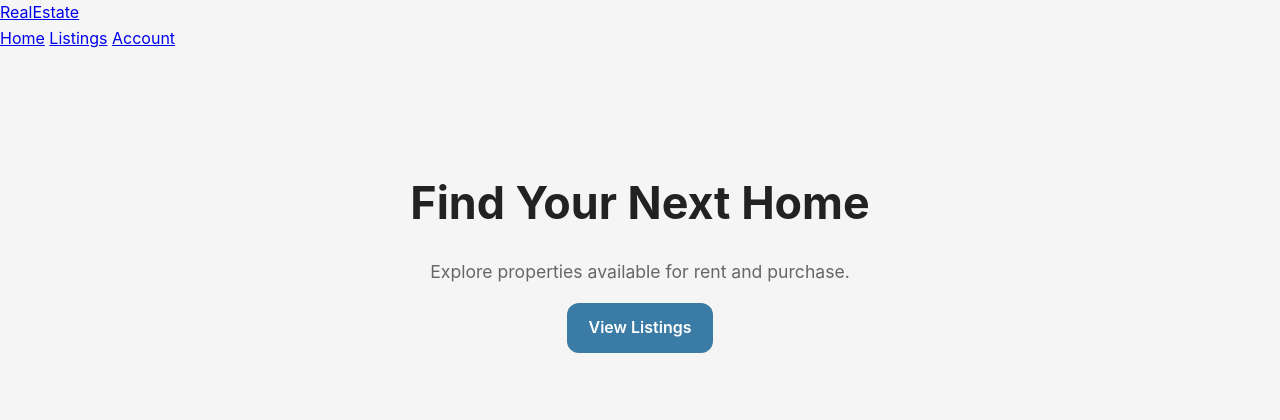
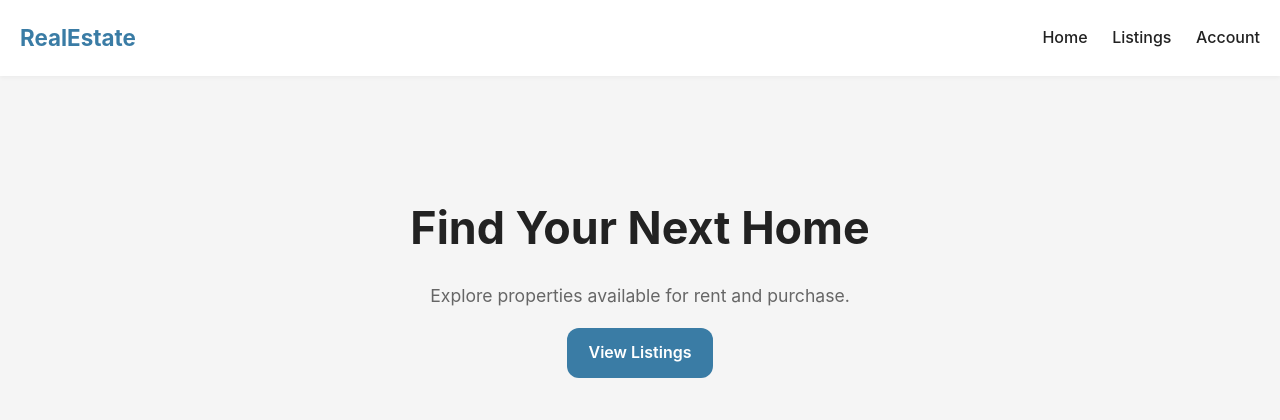
Before and after one commit to Blank55-cell/milestoneproject4, a Django app: template templates/home.html in a window 1280 px wide. Shown: the top 420 px of the page. Run offline with Django 5.2, Linux system fonts and the light colour scheme; the template is opened without the code that fills it, so the values that code supplies are empty.

Commit message:
added in authentication alert etc and the way they should hopefully appear

```diff
--- a/static/css/style.css
+++ b/static/css/style.css
@@ -43,7 +43,7 @@ body {
     border-radius: var(--radius);
     text-decoration: none;
     font-weight: 600;
-    transition: 0.2 ease;
+    transition: 0.2s ease;
 }
 
 .btn:hover {
@@ -82,12 +82,13 @@ body {
 /* layout for property details page */
 .details-wrapper {
     display: flex;
-    gap: 40px;
-    padding: 40px 20px;
+    flex-direction: column;
+    gap: 20px;
+    padding: 20px;
 }
 
 .details-wrapper img {
-    width: 50%;
+    width: 100%;
     border-radius: var(--radius);
 }
 
@@ -102,8 +103,110 @@ body {
     background: var(--card-bg);
     padding: 30px;
     border-radius: var(--radius);
-    width: 350px;
+    max-width: 350px;
+    width: 90%;
     margin: 40px auto;
     text-align: center;
     box-shadow: 0 2px 8px rgba(0,0,0,0.08);
 }
+
+/* Navbar & Footer Layout Additions */
+.nav {
+    display: flex;
+    justify-content: space-between;
+    align-items: center;
+    padding: 20px;
+    background: var(--card-bg);
+    box-shadow: 0 2px 4px rgba(0,0,0,0.04);
+}
+
+.logo {
+    font-size: 1.4rem;
+    font-weight: 700;
+    color: var(--accent);
+    text-decoration: none;
+}
+
+.nav-links a {
+    margin-left: 20px;
+    text-decoration: none;
+    color: var(--text-main);
+    font-weight: 500;
+}
+
+.nav-links a:hover {
+    color: var(--accent);
+}
+
+.footer {
+    text-align: center;
+    padding: 20px;
+    margin-top: 40px;
+    color: var(--text-light);
+    font-size: 0.9rem;
+}
+
+/* Desktop Responsive Breakpoint */
+@media (min-width: 768px) {
+    .details-wrapper {
+        flex-direction: row;
+        gap: 40px;
+        padding: 40px;
+    }
+
+    .details-wrapper img {
+        width: 50%;
+    }
+}
+
+/* ==========================================
+   Added: Messages & Auth Context Additions
+   ========================================== */
+
+/* Messages Banner Alerts container */
+.messages-container {
+    max-width: 800px;
+    margin: 20px auto;
+    padding: 0 20px;
+}
+
+.alert {
+    padding: 12px 20px;
+    margin-bottom: 15px;
+    border-radius: var(--radius);
+    font-weight: 500;
+    text-align: center;
+}
+
+/* Success notification (e.g., Logged in successfully) */
+.alert-success {
+    background-color: #d4edda;
+    color: #155724;
+    border: 1px solid #c3e6cb;
+}
+
+/* Error/Warning notification (e.g., Incorrect password) */
+.alert-error, .alert-danger {
+    background-color: #f8d7da;
+    color: #721c24;
+    border: 1px solid #f5c6cb;
+}
+
+/* Auth context helper prompt inside property details */
+.login-prompt {
+    background: #eef2f5;
+    padding: 15px;
+    border-radius: var(--radius);
+    margin-top: 20px;
+    text-align: left; /* Aligns cleanly with details prose */
+}
+
+.login-prompt a {
+    color: var(--accent);
+    font-weight: 600;
+    text-decoration: none;
+}
+
+.login-prompt a:hover {
+    text-decoration: underline;
+}
```
